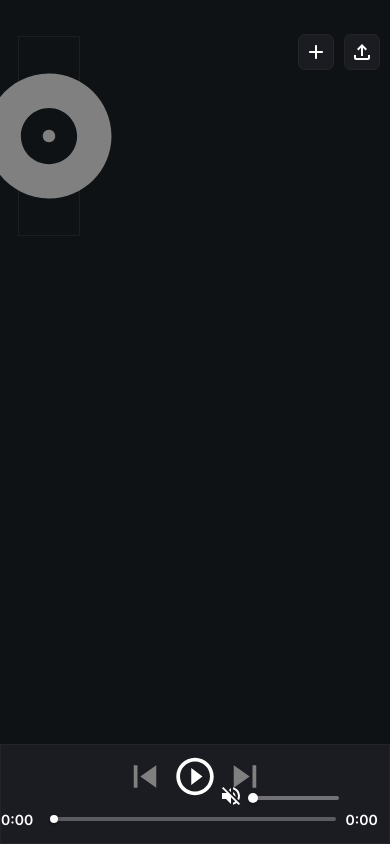
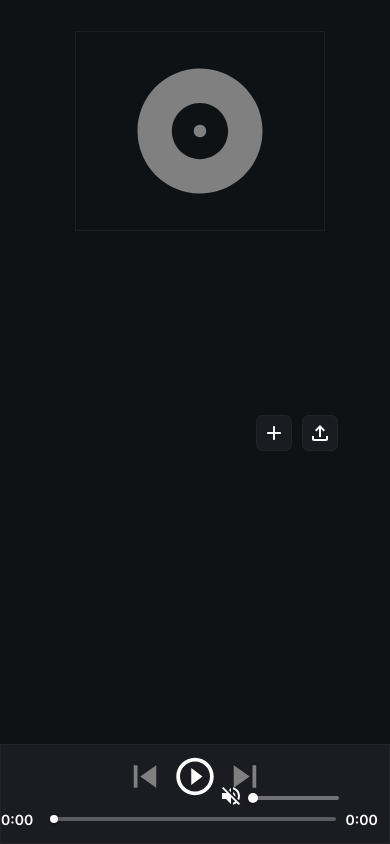
Before and after one commit to Ceft7412/music-player, a Next.js app: page / in a window 390 px wide. Built offline with nearby package versions, Linux system fonts and the light colour scheme.

Commit message:
Update _content.scss

```diff
--- a/src/resources/sass/_content.scss
+++ b/src/resources/sass/_content.scss
@@ -23,12 +23,13 @@
       .row__flex_row {
         display: flex;
         align-items: center;
-
         height: 100%;
-
         width: 100%;
         gap: 10px;
         z-index: 999;
+        @media (max-width: 578px) {
+          flex-direction: column;
+        }
         .row__flex_row_item {
           height: 100%;
         }
@@ -39,7 +40,9 @@
           flex-direction: column;
           justify-content: center;
           border-radius: 15px;
-
+          @media (max-width: 578px) {
+            width: 80%;
+          }
           .row__flex_row_left-flex {
             height: 97%;
             width: 100%;
```
